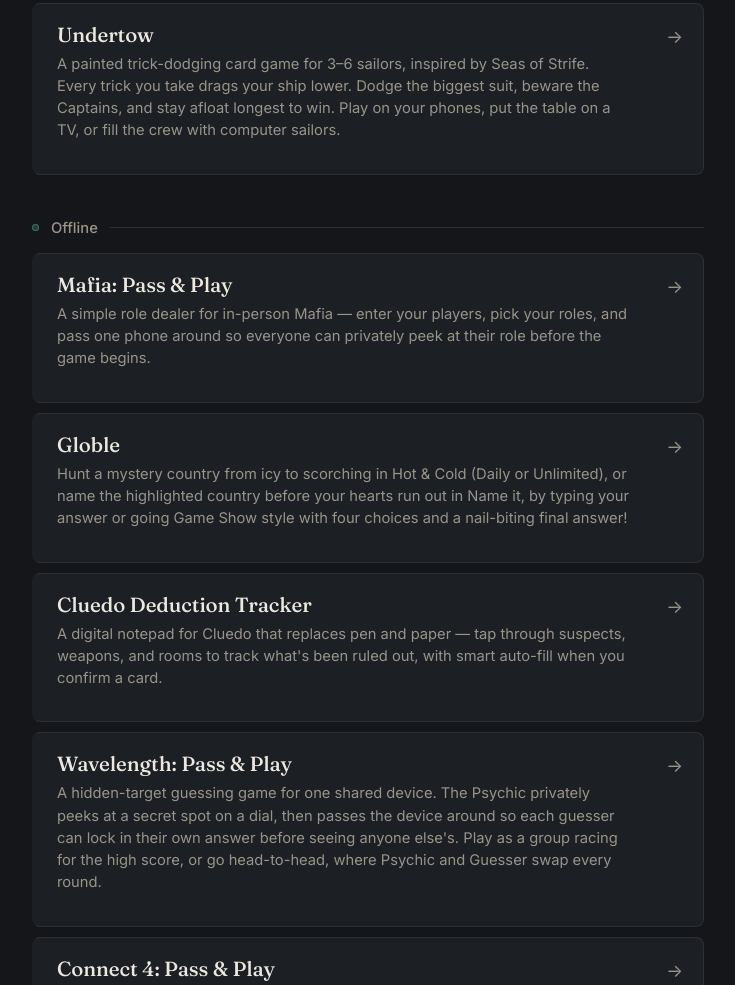
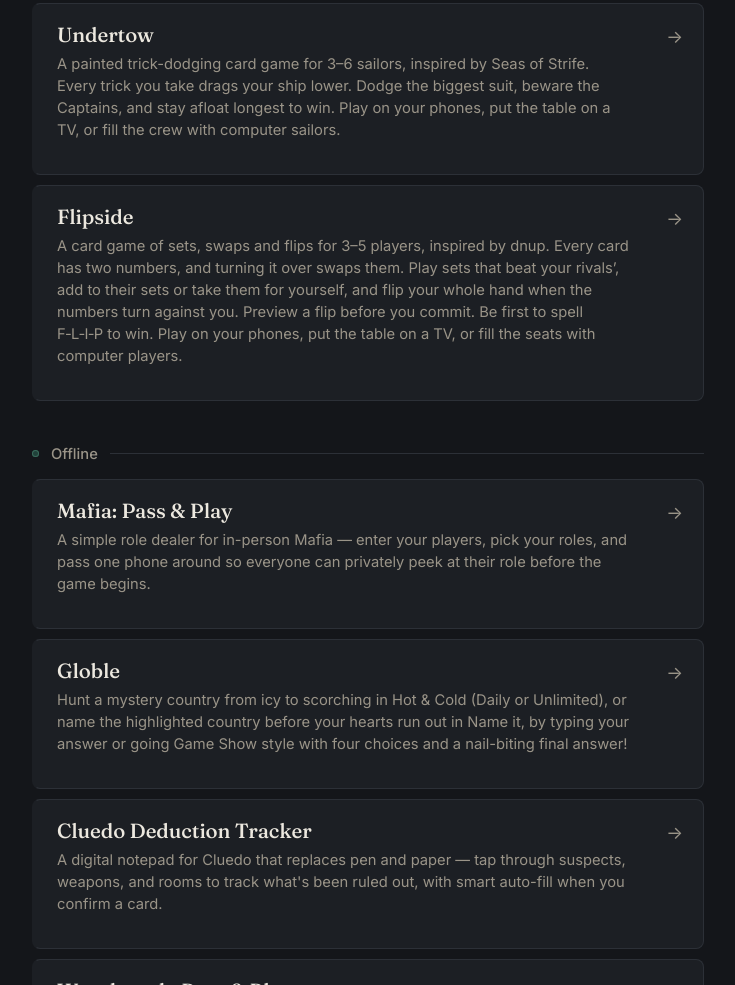
Before and after one commit to rishprab/rishprab.github.io, a plain HTML site: page index.html in a window 1280 px wide. Shown: the part 1531-2516 px from the top of the page, without its empty margins (272-1007 px from the left). Drawn offline with Linux system fonts and the light colour scheme.

Commit message:
Update index.html

```diff
--- a/index.html
+++ b/index.html
@@ -251,6 +251,14 @@
   <p class="game-desc">A painted trick-dodging card game for 3–6 sailors, inspired by Seas of Strife. Every trick you take drags your ship lower. Dodge the biggest suit, beware the Captains, and stay afloat longest to win. Play on your phones, put the table on a TV, or fill the crew with computer sailors.</p>
   </a>
 
+  <a class="game-row" href="https://rishprab.github.io/Flipside/">
+    <div class="row-top">
+       <span class="game-title">Flipside</span>
+      <span class="chevron">→</span>
+     </div>
+    <p class="game-desc">A card game of sets, swaps and flips for 3–5 players, inspired by dnup. Every card has two numbers, and turning it over swaps them. Play sets that beat your rivals’, add to their sets or take them for yourself, and flip your whole hand when the numbers turn against you. Preview a flip before you commit. Be first to spell F‑L‑I‑P to win. Play on your phones, put the table on a TV, or fill the seats with computer players.</p>
+  </a>
+
   </div>
 
   <div class="section-label local">
```
